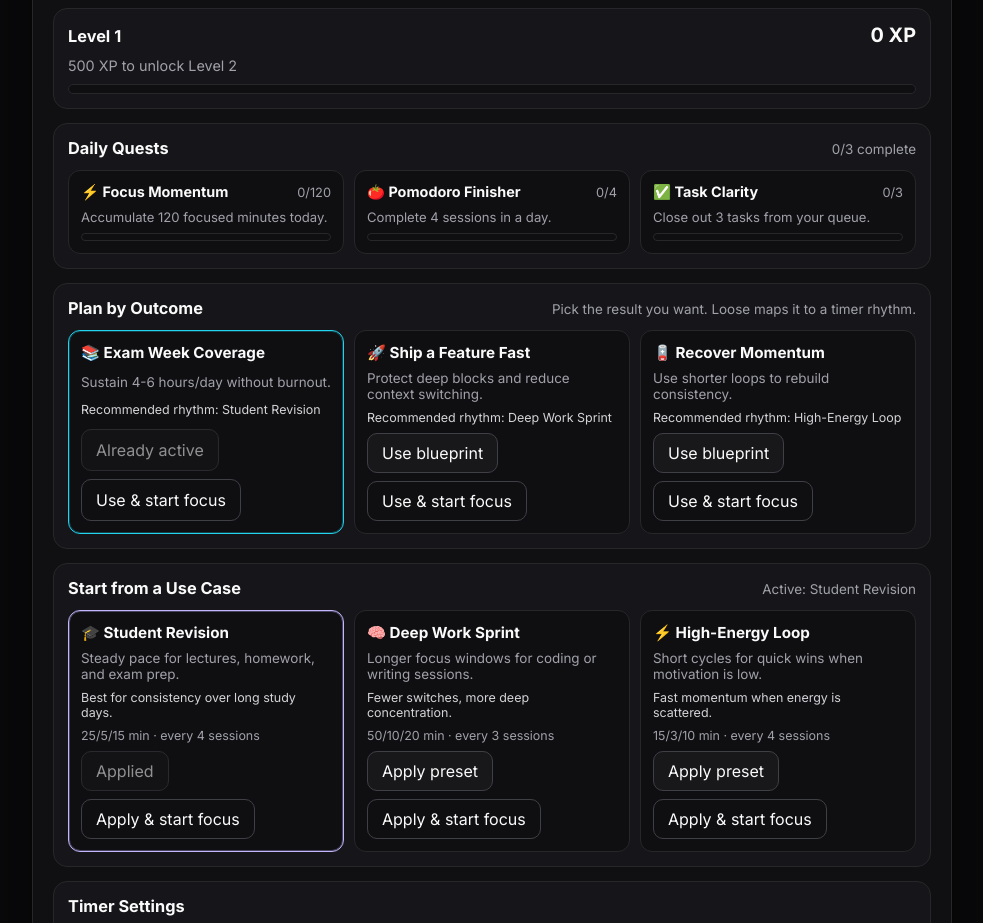
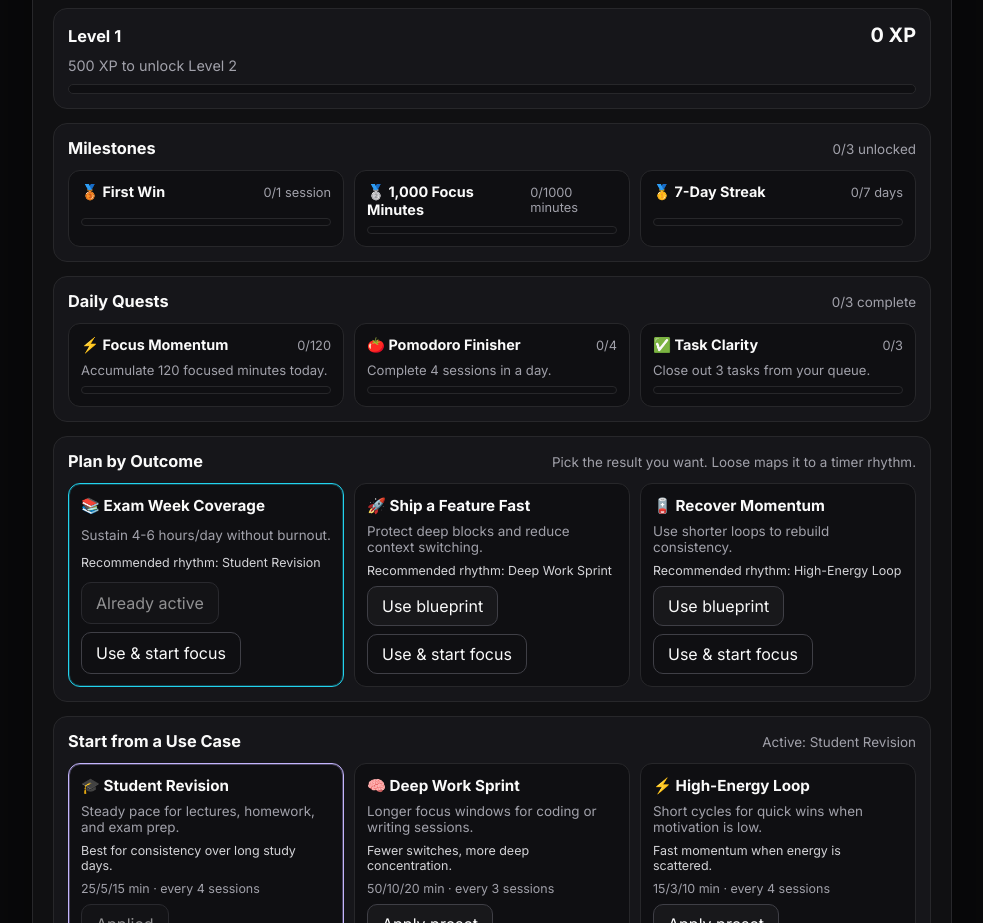
Before and after one commit to dhyoprd/pomodoro-glass, a Next.js app: page / in a window 1280 px wide. Shown: the part 900-1823 px from the top of the page, without its empty margins (148-1131 px from the left). Built offline with nearby package versions, Linux system fonts and the light colour scheme.

Commit message:
feat: add milestone badges with unlock progress

```diff
--- a/src/app/globals.css
+++ b/src/app/globals.css
@@ -215,9 +215,50 @@ button.ghost { background: transparent; }
   background: linear-gradient(90deg, #f5d0fe, #c4b5fd);
 }
 
+.achievements,
 .quests {
   display: grid;
   gap: 12px;
+}
+
+.achievement-grid {
+  display: grid;
+  grid-template-columns: repeat(3, minmax(0, 1fr));
+  gap: 10px;
+}
+
+.achievement-card {
+  background: #0f0f12;
+  border: 1px solid var(--line);
+  border-radius: 12px;
+  padding: 12px;
+  display: grid;
+  gap: 8px;
+}
+
+.achievement-card.unlocked {
+  border-color: #facc15;
+  box-shadow: inset 0 0 0 1px rgba(250, 204, 21, 0.32);
+}
+
+.achievement-top {
+  display: flex;
+  justify-content: space-between;
+  align-items: baseline;
+  gap: 8px;
+}
+
+.achievement-top strong {
+  font-size: 0.9rem;
+}
+
+.achievement-top span {
+  color: var(--muted);
+  font-size: 0.8rem;
+}
+
+.achievement-progress-bar {
+  background: linear-gradient(90deg, #facc15, #fb923c);
 }
 
 .quests-head {
@@ -548,6 +589,7 @@ input:focus { border-color: #71717a; }
   .settings-form { grid-template-columns: repeat(2, minmax(0, 1fr)); }
   .analytics-grid { grid-template-columns: repeat(2, minmax(0, 1fr)); }
   .quest-grid { grid-template-columns: 1fr; }
+  .achievement-grid { grid-template-columns: 1fr; }
   .blueprint-grid { grid-template-columns: 1fr; }
   .preset-grid { grid-template-columns: 1fr; }
   .momentum-grid { grid-template-columns: 1fr; }
--- a/src/ui/PomodoroApp.tsx
+++ b/src/ui/PomodoroApp.tsx
@@ -13,6 +13,33 @@ const MODES = [
 const XP_PER_SESSION = 100;
 const XP_PER_FOCUS_MINUTE = 2;
 const XP_PER_LEVEL = 500;
+
+const ACHIEVEMENTS = [
+  {
+    id: 'ach-first-session',
+    icon: '🥉',
+    title: 'First Win',
+    target: 1,
+    unit: 'session',
+    getProgress: (state: ReturnType<typeof usePomodoroController>['state']) => state.stats.completed,
+  },
+  {
+    id: 'ach-focus-1000',
+    icon: '🥈',
+    title: '1,000 Focus Minutes',
+    target: 1000,
+    unit: 'minutes',
+    getProgress: (state: ReturnType<typeof usePomodoroController>['state']) => state.stats.focusMinutes,
+  },
+  {
+    id: 'ach-streak-7',
+    icon: '🥇',
+    title: '7-Day Streak',
+    target: 7,
+    unit: 'days',
+    getProgress: (state: ReturnType<typeof usePomodoroController>['state']) => state.analytics.streak.current,
+  },
+] as const;
 
 const DAILY_QUESTS = [
   {
@@ -144,6 +171,23 @@ export function PomodoroApp() {
 
     return { xp, level, xpToNextLevel, levelProgress };
   }, [state.stats.completed, state.stats.focusMinutes]);
+
+  const achievementProgress = useMemo(
+    () =>
+      ACHIEVEMENTS.map((achievement) => {
+        const progressValue = achievement.getProgress(state);
+        const progress = clamp((progressValue / achievement.target) * 100, 0, 100);
+        const unlocked = progressValue >= achievement.target;
+
+        return {
+          ...achievement,
+          progressValue,
+          progress,
+          unlocked,
+        };
+      }),
+    [state],
+  );
 
   const questProgress = useMemo(
     () =>
@@ -328,6 +372,26 @@ export function PomodoroApp() {
           </div>
         </section>
 
+      <section className="achievements" aria-label="Milestones">
+          <div className="quests-head">
+            <h2>Milestones</h2>
+            <span>{achievementProgress.filter((item) => item.unlocked).length}/{achievementProgress.length} unlocked</span>
+          </div>
+          <div className="achievement-grid">
+            {achievementProgress.map((achievement) => (
+              <article className={`achievement-card ${achievement.unlocked ? 'unlocked' : ''}`} key={achievement.id}>
+                <div className="achievement-top">
+                  <strong>{achievement.icon} {achievement.title}</strong>
+                  <span>{achievement.progressValue}/{achievement.target} {achievement.unit}</span>
+                </div>
+                <div className="progress-wrap" aria-hidden="true">
+                  <div className="progress-bar achievement-progress-bar" style={{ width: `${achievement.progress}%` }} />
+                </div>
+              </article>
+            ))}
+          </div>
+        </section>
+
       <section className="quests" aria-label="Daily quests">
           <div className="quests-head">
             <h2>Daily Quests</h2>
```
